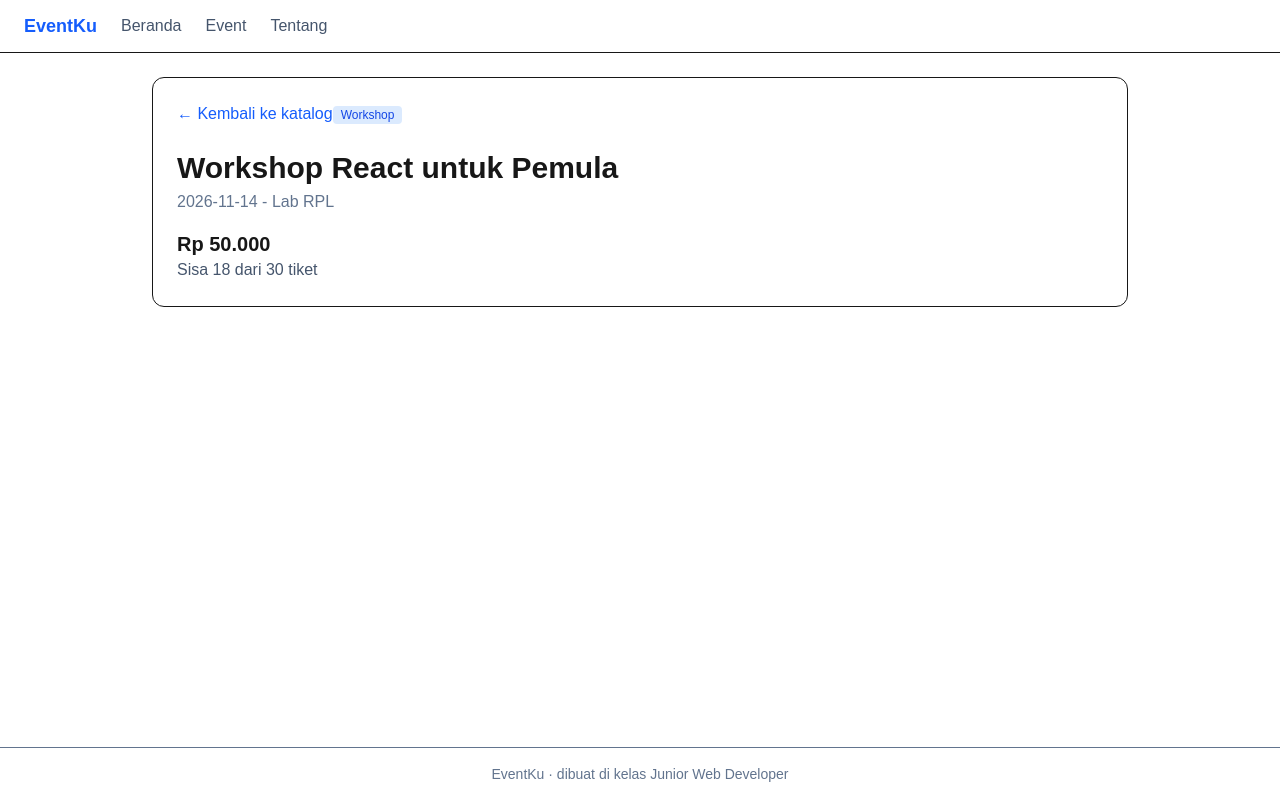
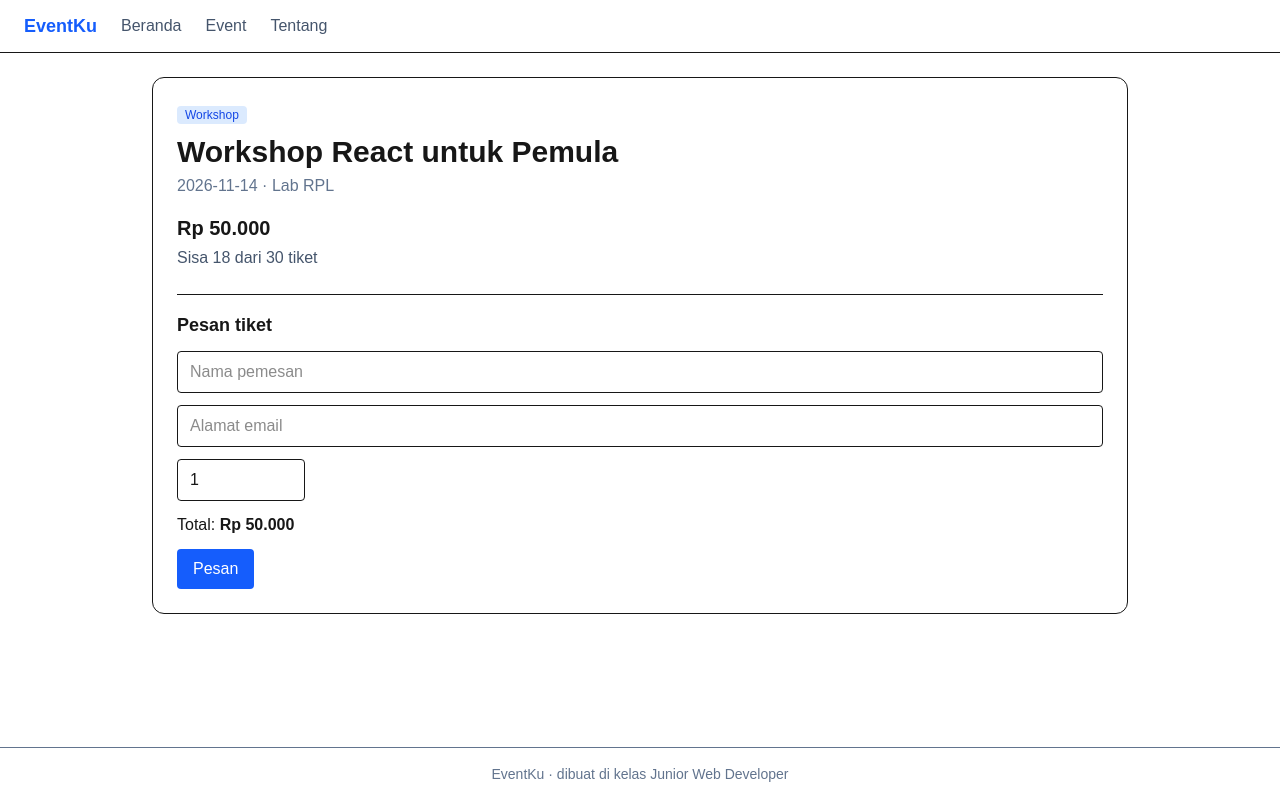
Before and after one commit to deviputrirpl1/latihan-nextjs, a Next.js app: page /event/1 in a window 1280 px wide. Built offline with nearby package versions, Linux system fonts and the light colour scheme.

Commit message:
Selesai Formulir Pemesanan dan Validasi Email

```diff
--- a/app/event/[id]/page.tsx
+++ b/app/event/[id]/page.tsx
@@ -1,6 +1,6 @@
 import { notFound } from "next/navigation";
 import { events, rupiah } from "@/data/events";
-import Link from "next/link";
+import FormPesan from "@/components/FormPesan";
 
 export default async function Detail({ params }: PageProps<"/event/[id]">) {
   const { id } = await params;
@@ -10,18 +10,16 @@ export default async function Detail({ params }: PageProps<"/event/[id]">) {
   const sisa = event.kuota - event.terisi;
   return (
     <article className="rounded-xl border bg-white p-6">
-      <Link href="/event" className="inline-block mb-4 text-blue-600 hover:underline">
-        ← Kembali ke katalog
-      </Link>
       <span className="rounded bg-blue-100 px-2 py-0.5 text-xs text-blue-700">
         {event.kategori}
       </span>
       <h1 className="mt-2 text-3xl font-bold">{event.judul}</h1>
       <p className="mt-1 text-slate-500">
-        {event.tanggal} - {event.lokasi}
+        {event.tanggal} · {event.lokasi}
       </p>
       <p className="mt-4 text-xl font-semibold">{rupiah(event.harga)}</p>
-      <p className="text-slate-600">Sisa {sisa} dari {event.kuota} tiket</p>
+      <p className="mt-1 text-slate-600">Sisa {sisa} dari {event.kuota} tiket</p>
+      <FormPesan event={event} />
     </article>
   );
 }
--- /dev/null
+++ b/components/FormPesan.tsx
@@ -0,0 +1,66 @@
+"use client";
+import { useState } from "react";
+import { rupiah, type Event } from "@/data/events";
+
+export default function FormPesan({ event }: { event: Event }) {
+    const sisa = event.kuota - event.terisi;
+    const [nama, setNama] = useState("");
+    const [email, setEmail] = useState(""); // 1. State baru untuk email
+    const [jumlah, setJumlah] = useState(1);
+    const [pesan, setPesan] = useState("");
+    const [berhasil, setBerhasil] = useState(false);
+
+    function kirim(e: React.FormEvent) {
+        e.preventDefault();
+        setBerhasil(false);
+        if (nama.trim().length < 3) return setPesan("Nama minimal 3 huruf.");
+
+        // 2. Validasi email sesuai tantangan kecil
+        if (!email.includes("@")) return setPesan("Email harus mengandung tanda @.");
+
+        if (jumlah < 1) return setPesan("Jumlah tiket minimal 1.");
+        if (jumlah > sisa) return setPesan(`Sisa tiket hanya ${sisa}.`);
+        setPesan("");
+        setBerhasil(true);
+    }
+
+    if (sisa === 0) {
+        return <p className="mt-6 font-medium text-red-600">Tiket sudah habis.</p>;
+    }
+
+    return (
+        <form onSubmit={kirim} className="mt-6 space-y-3 border-t pt-4">
+            <h2 className="text-lg font-semibold">Pesan tiket</h2>
+            <input
+                value={nama}
+                onChange={(e: any) => setNama(e.target.value)}
+                placeholder="Nama pemesan"
+                className="block w-full rounded border px-3 py-2"
+            />
+            {/* 3. Input tambahan untuk email */}
+            <input
+                type="email"
+                value={email}
+                onChange={(e: any) => setEmail(e.target.value)}
+                placeholder="Alamat email"
+                className="block w-full rounded border px-3 py-2"
+            />
+            <input
+                type="number"
+                value={jumlah}
+                onChange={(e: any) => setJumlah(Number(e.target.value))}
+                className="block w-32 rounded border px-3 py-2"
+            />
+            <p>Total: <b>{rupiah(event.harga * jumlah)}</b></p>
+            {pesan && <p className="text-red-600">{pesan}</p>}
+            {berhasil && (
+                <p className="text-green-700">
+                    Terima kasih {nama}! {jumlah} tiket dipesan (belum tersimpan, ini masih latihan).
+                </p>
+            )}
+            <button className="rounded bg-blue-600 px-4 py-2 text-white hover:bg-blue-700">
+                Pesan
+            </button>
+        </form>
+    );
+}
```
